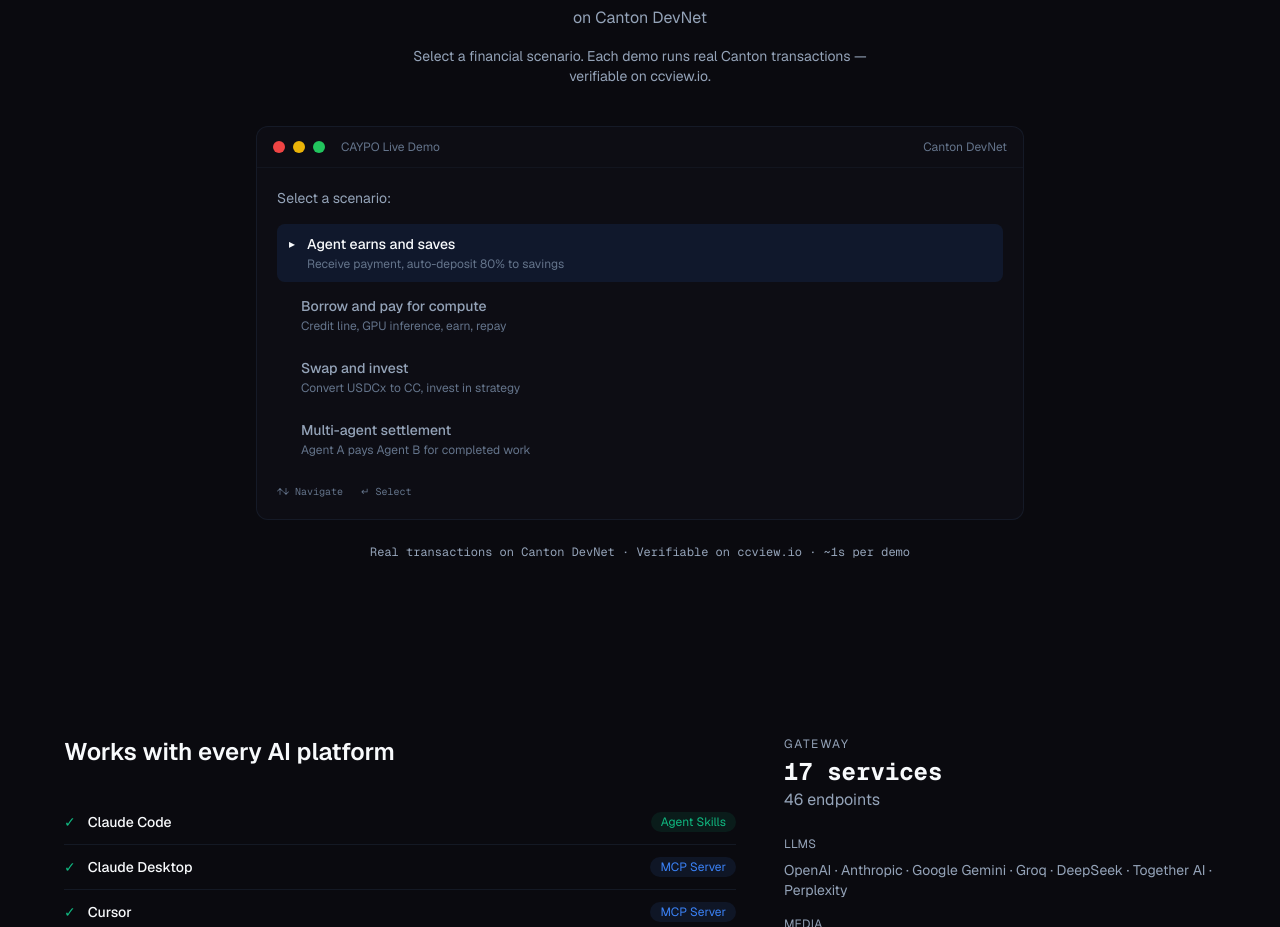
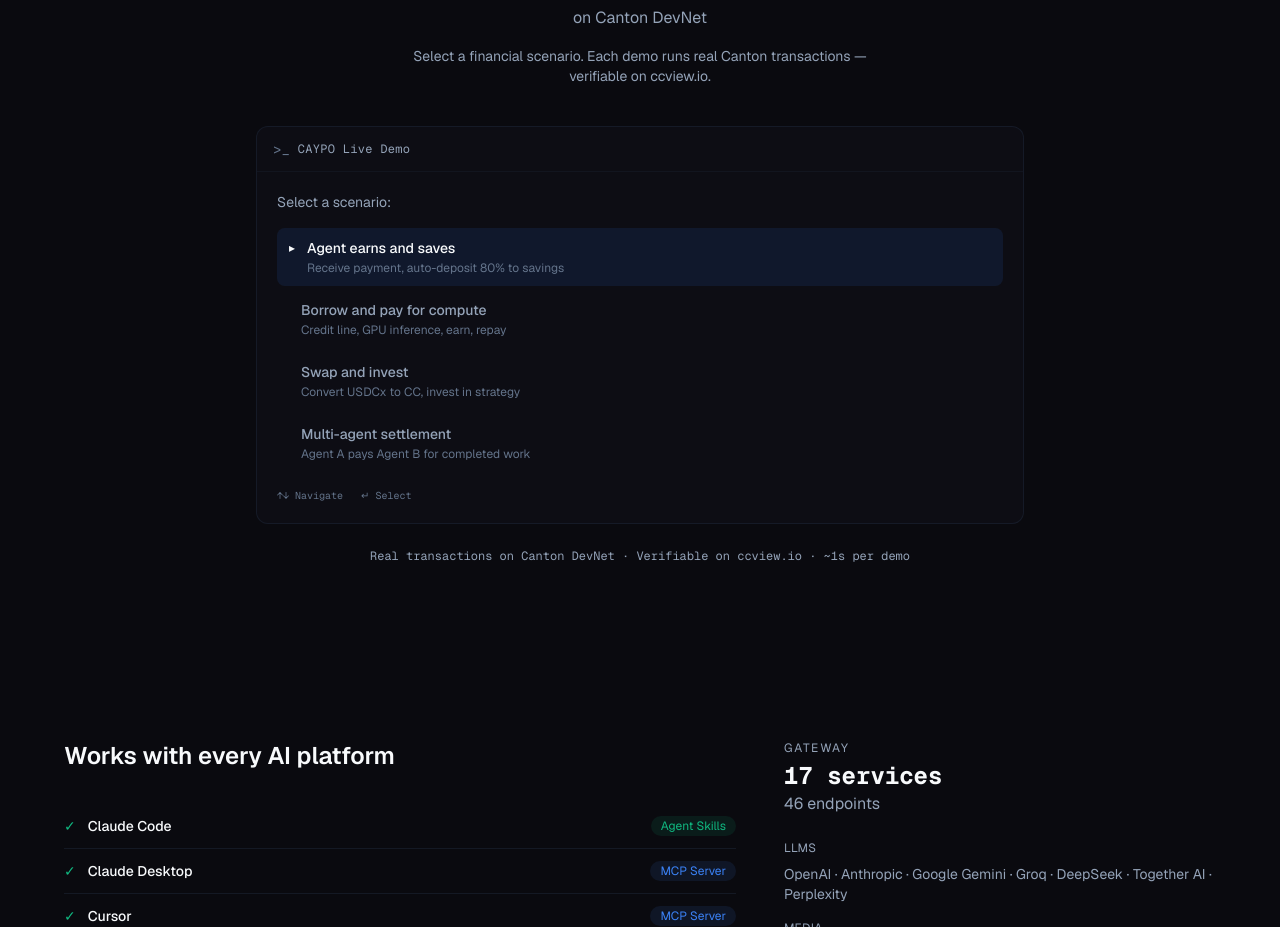
Before and after one commit to anilkaracay/Caypo, a Next.js app in the folder apps/web/: page / in a window 1280 px wide. Shown: the part 2723-3650 px from the top of the page. Built offline with nearby package versions, Linux system fonts and the light colour scheme.

Commit message:
Fix live demo: single header, restart button, no traffic lights

```diff
--- a/apps/web/src/components/LiveDemo.tsx
+++ b/apps/web/src/components/LiveDemo.tsx
@@ -7,16 +7,46 @@ import LiveTerminal from "@/components/LiveTerminal";
 export default function LiveDemo() {
   const [selectedScenario, setSelectedScenario] = useState<string | null>(null);
 
+  const handleRestart = () => setSelectedScenario(null);
+
   return (
     <div className="max-w-3xl mx-auto">
       <div className="bg-[#0D0D14] border border-[#1E293B]/50 rounded-xl overflow-hidden">
         {/* Terminal header */}
-        <div className="flex items-center gap-2 px-4 py-3 border-b border-[#1E293B]/30">
-          <span className="w-3 h-3 rounded-full bg-[#EF4444]" />
-          <span className="w-3 h-3 rounded-full bg-[#EAB308]" />
-          <span className="w-3 h-3 rounded-full bg-[#22C55E]" />
-          <span className="text-xs text-[#64748B] ml-2">CAYPO Live Demo</span>
-          <span className="text-xs text-[#64748B] ml-auto">Canton DevNet</span>
+        <div className="flex items-center justify-between px-4 py-3 border-b border-[rgba(30,41,59,0.3)]">
+          <div className="flex items-center gap-2">
+            <span className="text-[#64748B] font-[family-name:var(--font-geist-mono)] text-sm">{">_"}</span>
+            <span className="text-[#94A3B8] font-[family-name:var(--font-geist-mono)] text-xs tracking-wide">CAYPO Live Demo</span>
+          </div>
+
+          <div className="flex items-center gap-3">
+            {selectedScenario !== null && (
+              <div className="flex items-center gap-1.5">
+                <span className="w-1.5 h-1.5 rounded-full bg-[#22C55E] animate-pulse" />
+                <span className="text-[#64748B] font-[family-name:var(--font-geist-mono)] text-[11px]">Canton DevNet</span>
+              </div>
+            )}
+
+            {selectedScenario !== null && (
+              <button
+                onClick={handleRestart}
+                className="text-[#64748B] hover:text-[#F8FAFC] transition-all duration-200 flex items-center gap-1.5 text-xs font-[family-name:var(--font-geist-mono)] group"
+                title="Restart demo"
+              >
+                <svg
+                  className="w-3.5 h-3.5 group-hover:rotate-180 transition-transform duration-300"
+                  viewBox="0 0 16 16"
+                  fill="none"
+                  stroke="currentColor"
+                  strokeWidth="1.5"
+                >
+                  <path d="M2 8a6 6 0 0 1 10.472-3.976M14 8a6 6 0 0 1-10.472 3.976" />
+                  <path d="M14 3v4h-4M2 13V9h4" />
+                </svg>
+                Restart
+              </button>
+            )}
+          </div>
         </div>
 
         {selectedScenario === null ? (
@@ -24,7 +54,7 @@ export default function LiveDemo() {
         ) : (
           <LiveTerminal
             scenarioId={selectedScenario}
-            onReset={() => setSelectedScenario(null)}
+            onReset={handleRestart}
           />
         )}
       </div>
--- a/apps/web/src/components/LiveTerminal.tsx
+++ b/apps/web/src/components/LiveTerminal.tsx
@@ -142,17 +142,7 @@ export default function LiveTerminal({ scenarioId, onReset }: Props) {
   }
 
   return (
-    <div className="bg-[#0D0D14] border border-[#1E293B]/50 rounded-xl overflow-hidden">
-      {/* Header */}
-      <div className="flex items-center gap-2 px-4 py-3 border-b border-[#1E293B]/30">
-        <span className="w-3 h-3 rounded-full bg-[#EF4444]" />
-        <span className="w-3 h-3 rounded-full bg-[#EAB308]" />
-        <span className="w-3 h-3 rounded-full bg-[#22C55E]" />
-        <span className="text-xs text-[#64748B] ml-2">CAYPO Live Demo</span>
-        <span className="text-xs text-[#64748B] ml-auto">Canton DevNet</span>
-      </div>
-
-      {/* Body */}
+    <>
       <div
         ref={bodyRef}
         className="p-5 font-[family-name:var(--font-geist-mono)] text-[13px] leading-[1.7] max-h-[500px] overflow-y-auto"
@@ -174,6 +164,6 @@ export default function LiveTerminal({ scenarioId, onReset }: Props) {
           </div>
         )}
       </div>
-    </div>
+    </>
   );
 }
```
